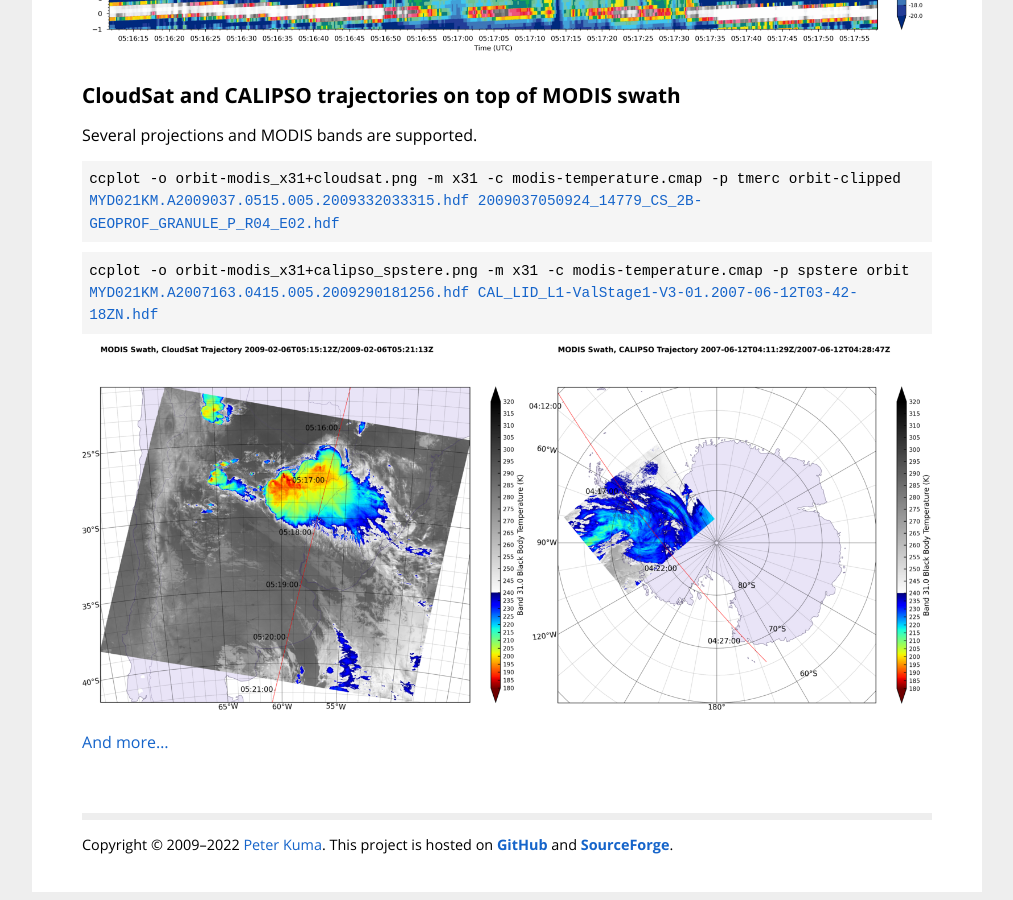
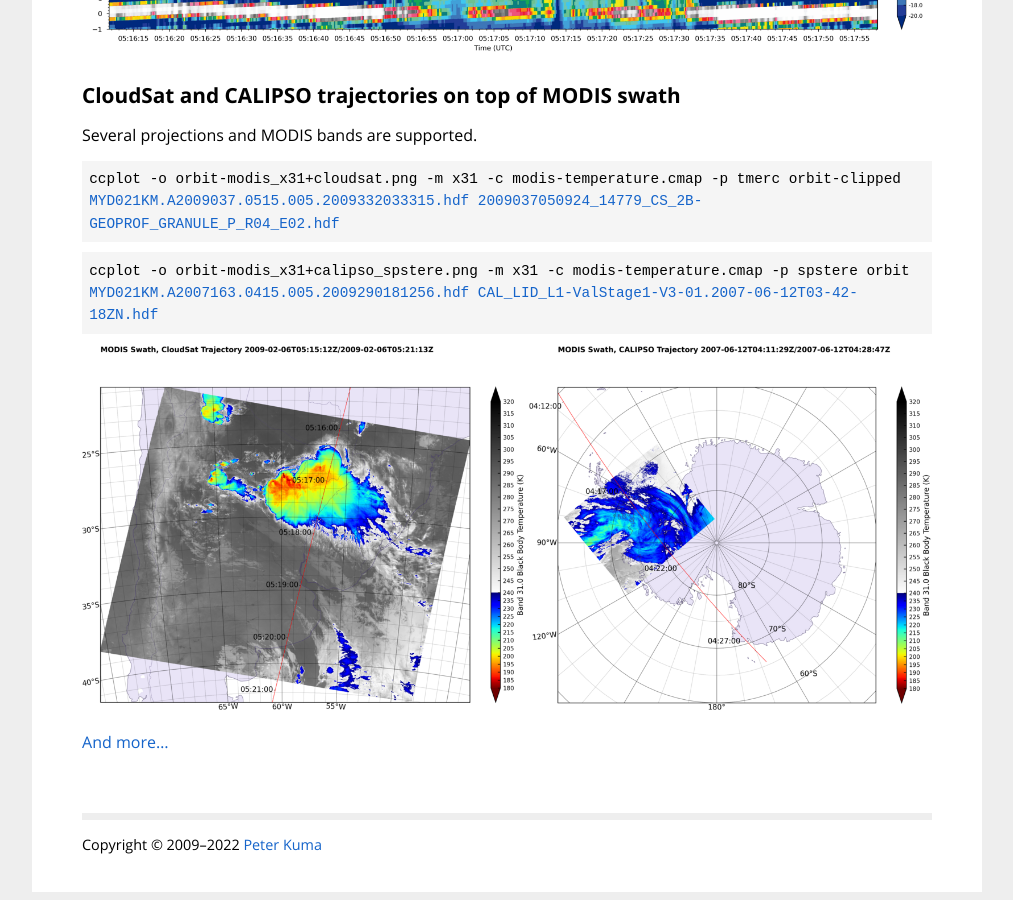
Before and after one commit to peterkuma/ccplot, a Jekyll site: the page built from index.html, in a window 1280 px wide and 900 px high, scrolled down 1587 px. Shown: the whole window, without its empty margins (133-1146 px from the left). Built offline with Jekyll 4.4.1, drawn with Linux system fonts in a browser that asks for light colours.

Commit message:
Update footer hosting notice and link to home page

```diff
--- a/_layouts/default.html
+++ b/_layouts/default.html
@@ -42,7 +42,7 @@
                 {{ content }}
             </article>
             <footer>
-                <p>Copyright &copy; 2009–2022 <a href="https://peterkuma.net/science/">Peter Kuma</a>. This project is hosted on <strong><a href="https://github.com/peterkuma/ccplot/">GitHub</a></strong> and <strong><a href="https://sourceforge.net/projects/ccplot/">SourceForge</a></strong>.</p>
+                <p>Copyright &copy; 2009–2022 <a href="https://peterkuma.net">Peter Kuma</a></p>
             </footer>
         </div>
     </body>
```
